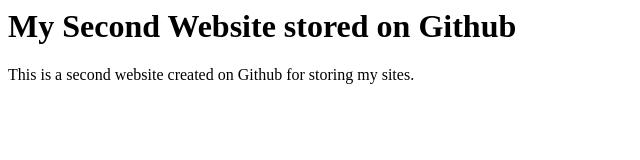
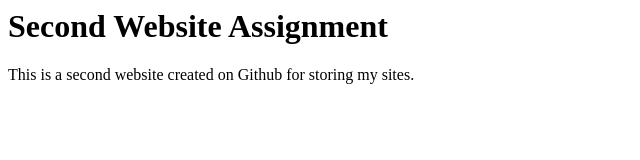
Before and after one commit to alanmatutino/wk1_assignment_2, a plain HTML site: page index.html in a window 1280 px wide. Shown: the whole page, without its empty margins (0-640 px from the left). Drawn offline with Linux system fonts and the light colour scheme.

Commit message:
updates to the h1 tag

```diff
--- a/index.html
+++ b/index.html
@@ -1,8 +1,8 @@
 <html>
   <head>
-    <title>My Second Website</title>
+    <title>Second Website Assignment</title>
   </head>
   <body>
-    <h1>My Second Website stored on Github</h1>
+    <h1>Second Website Assignment</h1>
     <p>This is a second website created on Github for storing my sites.</p>
 </html>
```
